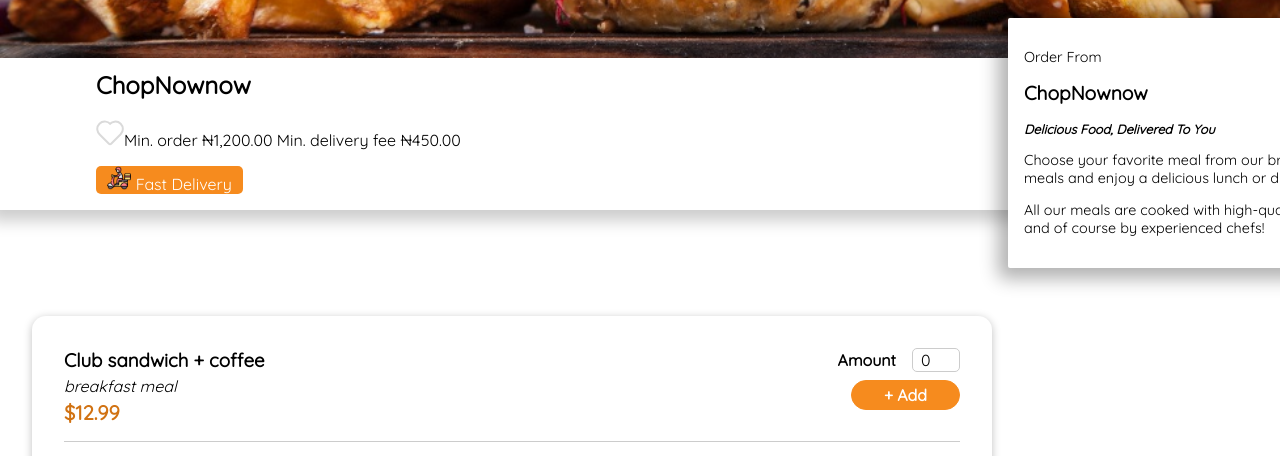
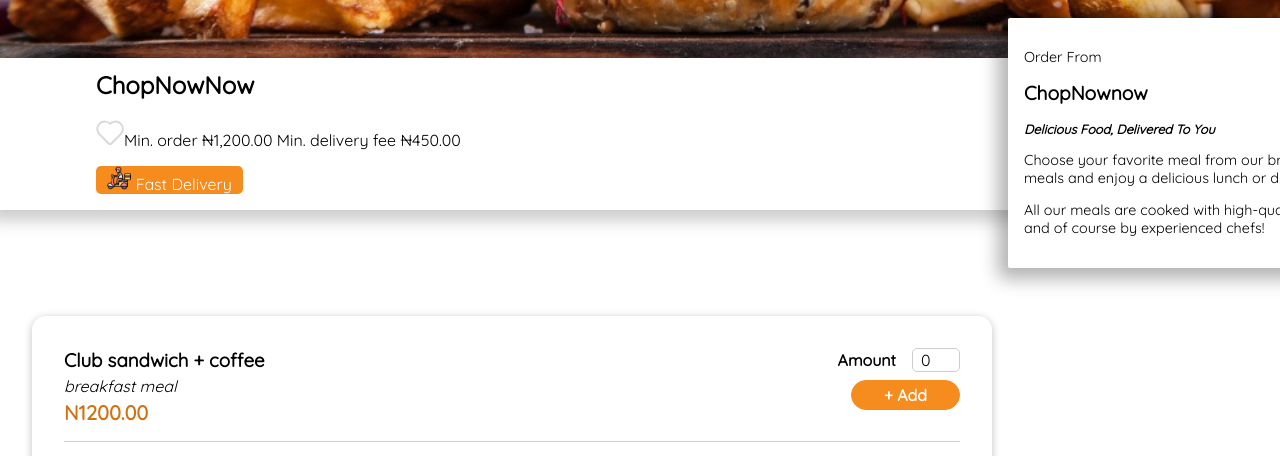
Before and after one commit to Praizbenzy/ActiveMeals, a React (Create React App) app: page / in a window 1280 px wide. Shown: the part 342-798 px from the top of the page. Built offline with nearby package versions, Linux system fonts and the light colour scheme.

Commit message:
changes made in the meal section

```diff
--- a/src/components/Cart/Cart.js
+++ b/src/components/Cart/Cart.js
@@ -8,7 +8,7 @@ import CartContext from '../../store/cart-context';
 const Cart = (props) => {
   const cartCtx = useContext(CartContext);
 
-  const totalAmount = `$${cartCtx.totalAmount.toFixed(2)}`;
+  const totalAmount = `N${cartCtx.totalAmount.toFixed(2)}`;
   const hasItems = cartCtx.items.length > 0;
 
   const cartItemRemoveHandler = (id) => {
--- a/src/components/Cart/CartItem.js
+++ b/src/components/Cart/CartItem.js
@@ -1,7 +1,7 @@
 import classes from './CartItem.module.css';
 
 const CartItem = (props) => {
-  const price = `$${props.price.toFixed(2)}`;
+  const price = `N${props.price.toFixed(2)}`;
 
   return (
     <li className={classes['cart-item']}>
--- a/src/components/Meals/AvailableMeals.js
+++ b/src/components/Meals/AvailableMeals.js
@@ -7,25 +7,25 @@ const DUMMY_MEALS = [
     id: 'm1',
     name: 'Club sandwich + coffee',
     description: 'breakfast meal',
-    price: 12.99,
+    price: 1200.00,
   },
   {
     id: 'm2',
     name: 'Jollof Spaghetti + Plantain + Beef',
     description: 'workman combo',
-    price: 26.5,
+    price: 2500.00,
   },
   {
     id: 'm3',
     name: 'Barbecue Burger',
     description: 'American, raw, meaty',
-    price: 10.99,
+    price: 1500.00,
   },
   {
     id: 'm4',
     name: 'Ofada rice + Ofada Sauce',
     description: 'Healthy...and green...',
-    price: 28.99,
+    price: 2800.00,
   },
 ];
 
--- a/src/components/Meals/MealHeader.js
+++ b/src/components/Meals/MealHeader.js
@@ -7,7 +7,7 @@ const MealHeader = () => {
     return (
         <section className='mealHeader'>
             <div className='sub'>
-                <h2> ChopNownow</h2>
+                <h2> ChopNowNow</h2>
                 <div>
                     <p> <img src={Fav}/>Min. order ₦1,200.00 Min. delivery fee ₦450.00</p>
                     <div className='fastD'>
--- a/src/components/Meals/MealItem/MealItem.js
+++ b/src/components/Meals/MealItem/MealItem.js
@@ -7,7 +7,7 @@ import CartContext from '../../../store/cart-context';
 const MealItem = (props) => {
   const cartCtx = useContext(CartContext);
 
-  const price = `$${props.price.toFixed(2)}`;
+  const price = `N${props.price.toFixed(2)}`;
 
   const addToCartHandler = amount => {
     cartCtx.addItem({
```
Also changed, not shown: 1 other file (tests, documents, lock files or other folders).
